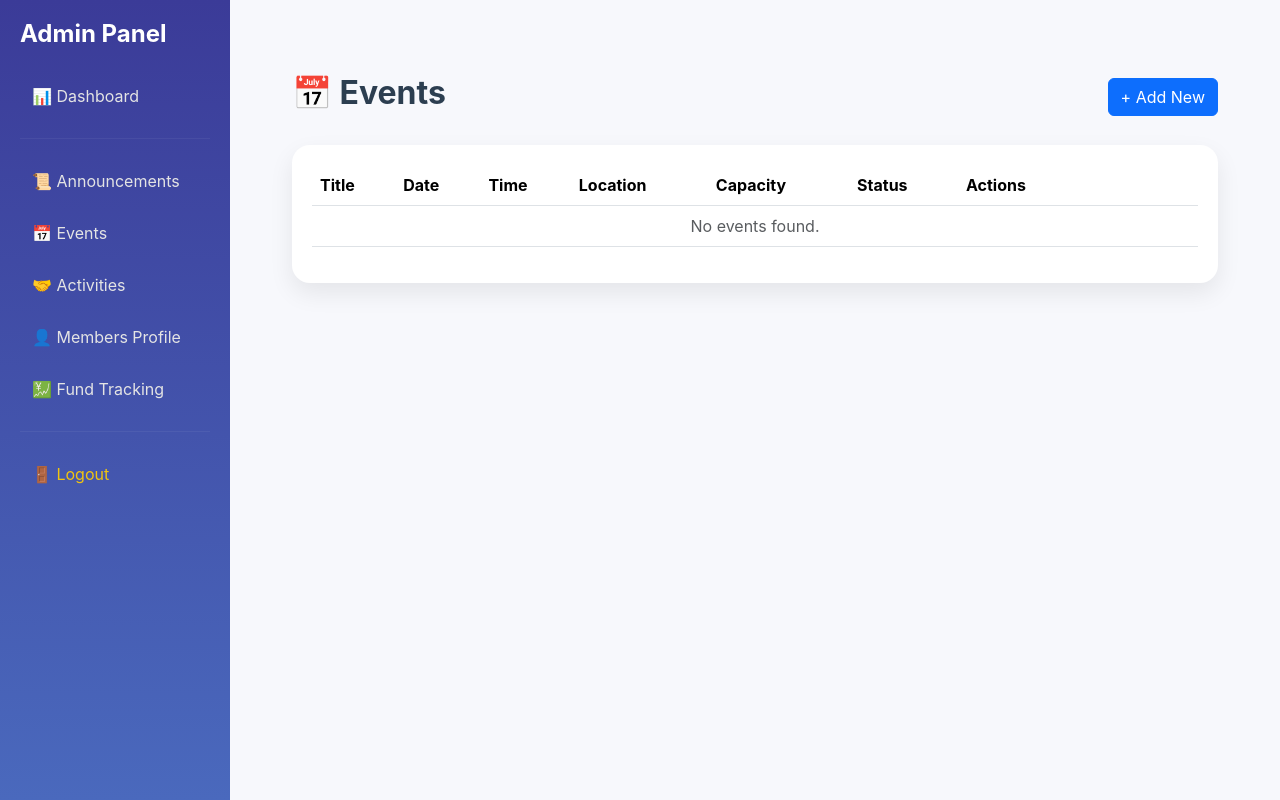
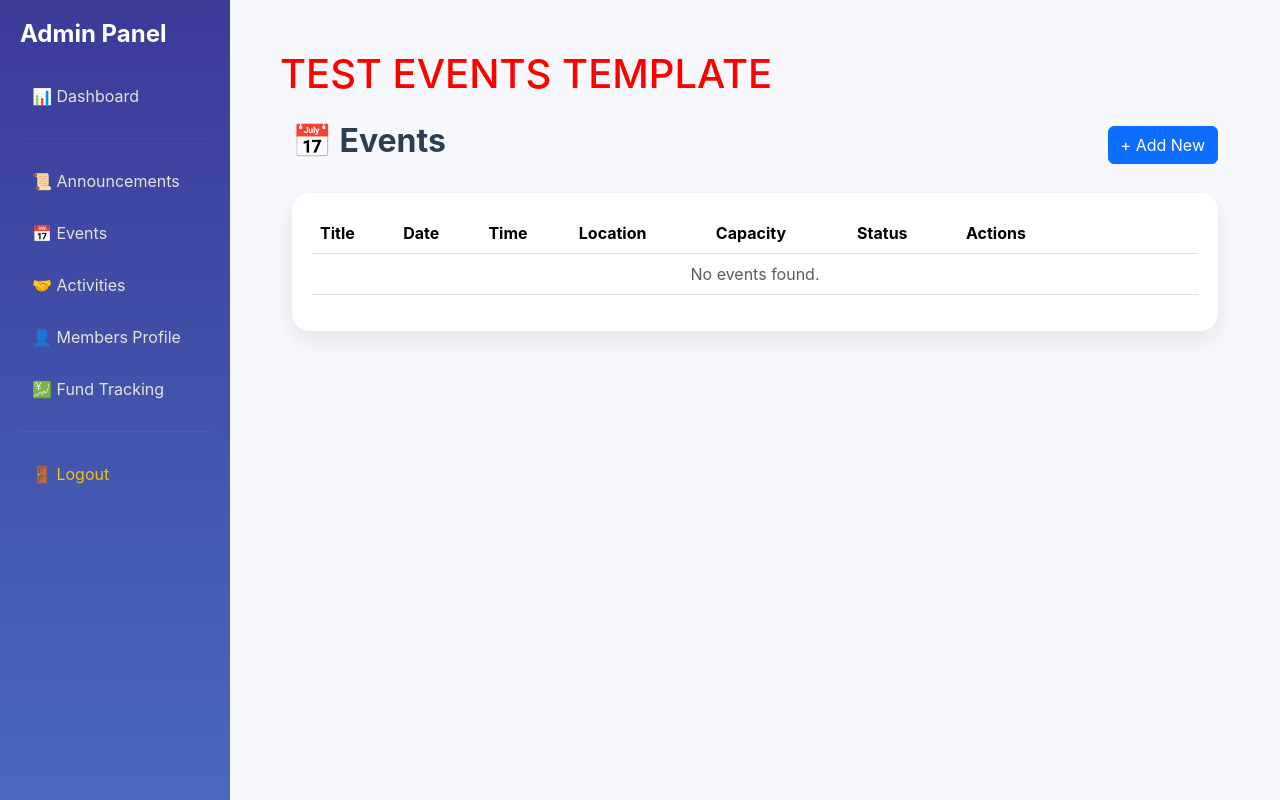
Before and after one commit to Kenn22749/foursquare_church, a Django app: page /admin_ui/events/ in a window 1280 px wide. Run offline with Django 5.2, Linux system fonts and the light colour scheme; the visitor is signed in with stand-in values (Sample User, id 1); data that the repository does not hold is empty.

Commit message:
Test template update

```diff
--- a/main/templates/admin_ui/events/list.html
+++ b/main/templates/admin_ui/events/list.html
@@ -33,6 +33,8 @@
   margin-bottom: 4px;
 }
 </style>
+
+<h1 style="color:red;">TEST EVENTS TEMPLATE</h1>
 
 <div class="container mt-4">
 
```
